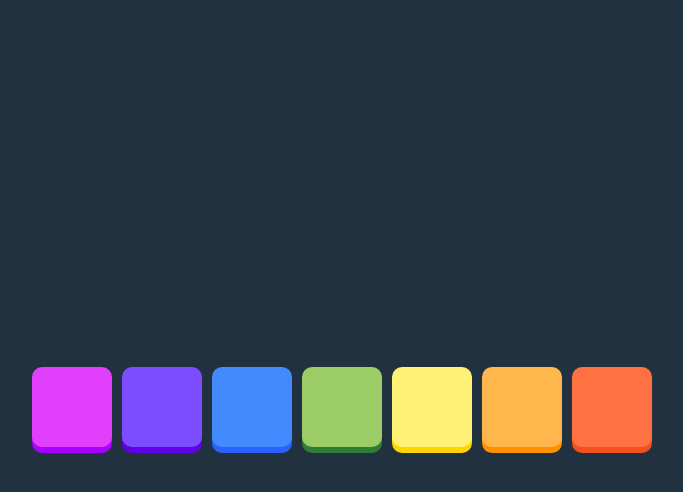
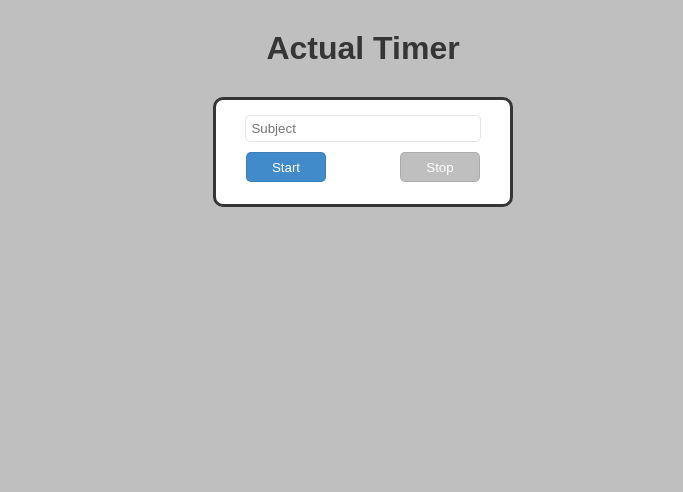
Before and after one commit to hansenwuwu/hansenwuwu.github.io, a plain HTML site: page index.html in a window 1280 px wide. Shown: the whole page, without its empty margins (277-960 px from the left). Drawn offline with Linux system fonts and the light colour scheme; a web font is replaced by a local one.

Commit message:
Actual Timer

```diff
--- /dev/null
+++ b/css/Timer.css
@@ -0,0 +1,71 @@
+* {
+    box-sizing: border-box;
+    margin: 0;
+    padding: 0;
+  }
+
+body {
+    background-color:#BFBFBF;
+}
+
+header {
+    margin-top: 30px;
+    margin-bottom: 30px;
+}
+
+h1 {
+    text-align: center;
+    font-weight: bold;
+    font-family: 'Alef', sans-serif;
+    color: #363636;
+}
+
+#subject_div {
+    width: 300px;
+    height: 110px;
+    background-color: white;
+    border: 3px #363636 solid;
+    border-radius: 10px;
+    margin: 0 auto;
+}
+
+#form{
+
+    margin-top: 15px;
+    margin-bottom: 10px;
+
+    font-family: 'Alef', sans-serif;
+    color: #363636;
+    font-weight: bold;
+
+    text-align: center;
+
+}
+
+input{
+    font-family: 'Alef', sans-serif;
+    border: 1px solid rgba(0,0,0,0.1);
+    padding: 5px;
+    border-radius: 5px;
+    width: 80%;
+}
+
+.button {
+    width: 80px;
+    height: 30px;
+    color: white;
+    border: 1px solid rgba(0,0,0,0.1);
+    border-radius: 5px;
+}
+
+#start_btn {
+    position: relative;
+    left: 30px;
+    background-color:#428BCA;
+}
+
+#stop_btn {
+    position: relative;
+    left: 100px;
+    background-color:#FF6767;
+}
--- a/index.html
+++ b/index.html
@@ -1,22 +1,26 @@
 <!DOCTYPE html>
 <html>
-	<head>
-		<title>Hs' web</title>
-		<link rel="stylesheet" type="text/css" href="css/piano_style.css">
+    <head>
+        <title>Actual Timer</title>
+        <link rel="stylesheet" type="text/css" href="css/Timer.css">
+        <link href="https://fonts.googleapis.com/css?family=Alef&display=swap" rel="stylesheet">
     </head>
-	<body>
+    <body>
+        <header>
+            <h1>Actual Timer</h1>
+        </header>
 
-    <div id="keys">
-        <div id="a" class="box"></div>
-        <div id="b" class="box"></div>
-        <div id="c" class="box"></div>
-        <div id="d" class="box"></div>
-        <div id="e" class="box"></div>
-        <div id="f" class="box"></div>
-        <div id="g" class="box"></div>
-    </div>
+        <div id="subject_div">
+            <form id="form">
+                <input type="text" name="subject" placeholder="Subject">
+            </form>
+
+            <button class="button" id="start_btn">Start</button>
+            <button class="button" id="stop_btn">Stop</button>
+
+        </div>
 
     </body>
 </html>
 
-<script src="js/piano.js"></script>
+<script src="js/timer.js"></script>
--- /dev/null
+++ b/js/timer.js
@@ -0,0 +1,29 @@
+let start_button = document.querySelector("#start_btn");
+let stop_button  = document.querySelector("#stop_btn");
+let intpu_text =  document.querySelector("input");
+
+// Initialize
+stop_button.disabled  = true;
+stop_button.style.background = "#BFBFBF";
+
+// click START
+start_button.addEventListener("click", function(){
+    start_button.disabled = true;
+    start_button.style.background = "#BFBFBF";
+
+    stop_button.disabled  = false;
+    stop_button.style.background = "#FF6767";
+
+    intpu_text.disabled = true;
+});
+
+// click START
+stop_button.addEventListener("click", function(){
+    stop_button.disabled  = true;
+    stop_button.style.background = "#BFBFBF";
+
+    start_button.disabled = false;
+    start_button.style.background = "#428BCA";
+
+    intpu_text.disabled = false;
+});
```
Also changed, not shown: piano.html (added, +22 -0 lines), test_page.html (renamed from index1.html).
